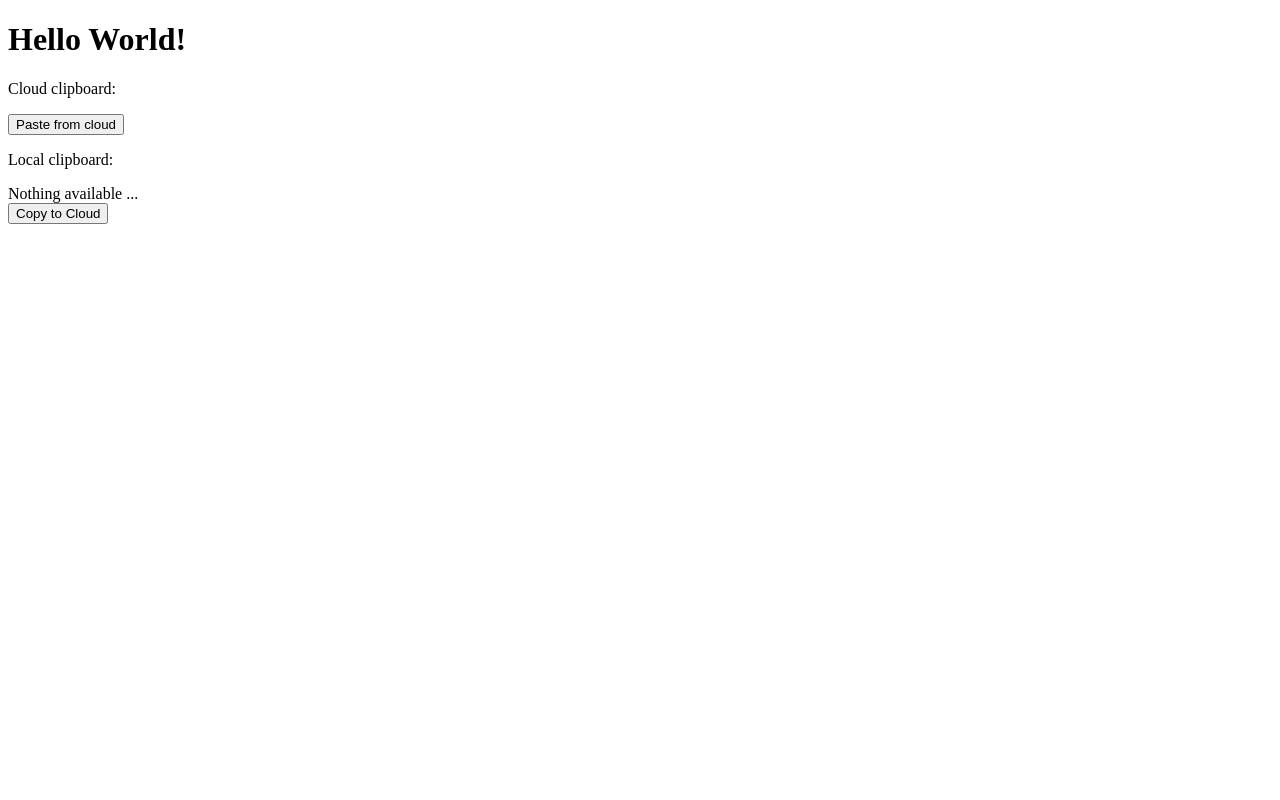
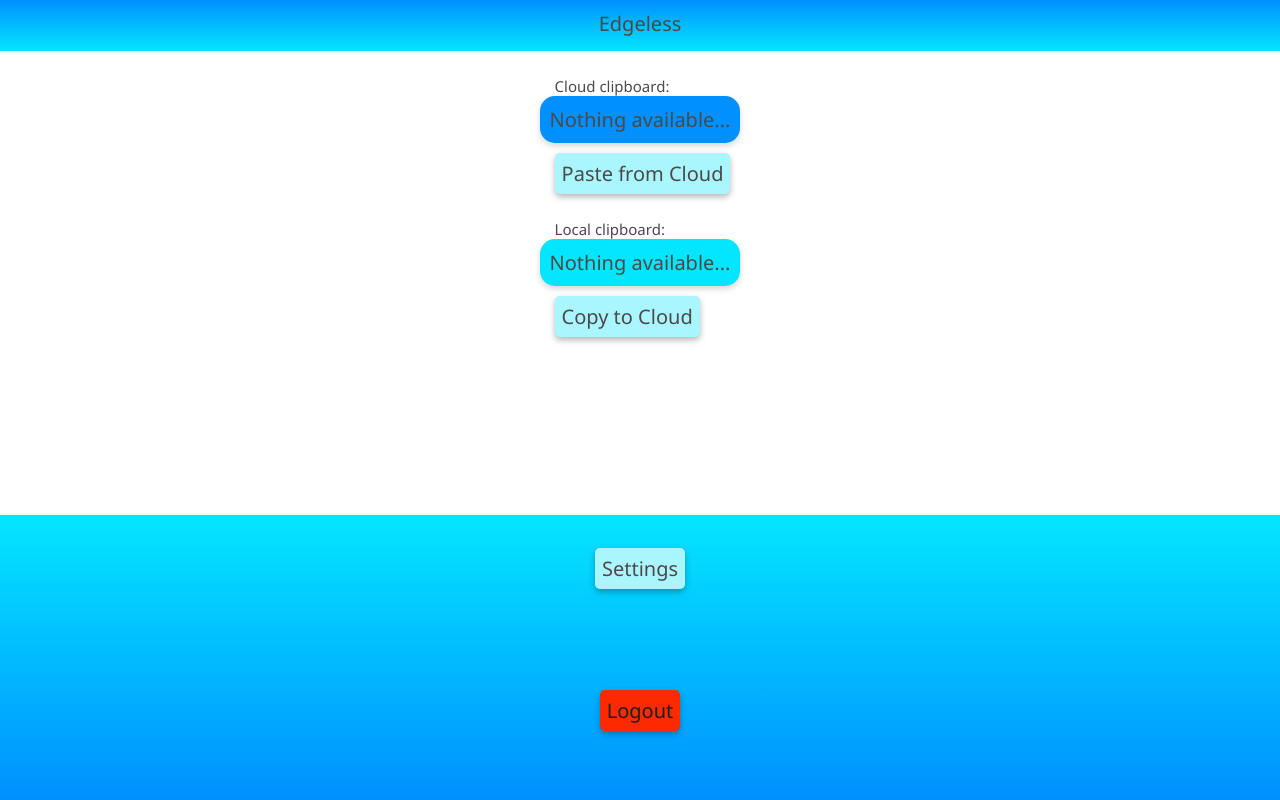
Before and after one commit to speratus/multiclip, a Django app: template clipper/templates/clipper/main.html in a window 1280 px wide. Run offline with Django 3.2, Linux system fonts and the light colour scheme; the template is opened without the code that fills it, so the values that code supplies are empty.

Commit message:
lays out the main template with the new css

```diff
--- a/clipper/templates/clipper/layout.html
+++ b/clipper/templates/clipper/layout.html
@@ -1,6 +1,6 @@
 <!DOCTYPE html>
 {% load static %}
-<html>
+<html lang="en">
     <head>
         <meta charset="utf-8">
         <meta name="viewport" content="width=device-width,initial-scale=1">
@@ -9,7 +9,7 @@
         {% block scripts %}
         {% endblock %}
     </head>
-    <body>
+    <body class="flexcon">
         <header>
             Edgeless
         </header>
--- a/clipper/templates/clipper/main.html
+++ b/clipper/templates/clipper/main.html
@@ -1,22 +1,35 @@
 <!DOCTYPE html>
+{% extends "./layout.html" %}
 {% load static %}
-<html lang="en">
-<head>
-    <meta charset="UTF-8">
-    <title>Copy and Paste</title>
-    <script defer src="{% static 'clipper/clipboard.js' %}"></script>
-</head>
-<body>
-    <main>
-        <h1>Hello World!</h1>
-        <div id="cloud-container">
-            <p>Cloud clipboard: </p><div id="cloud-clipboard"></div>
-            <button id="receive-button" onclick="receiveClipboard()">Paste from cloud</button>
-        </div>
-        <div id="local-container">
-            <p>Local clipboard: </p><div id="local-clipboard">Nothing available ...</div>
-            <button id="send-button" onclick="sendClipboard()">Copy to Cloud</button>
-        </div>
-    </main>
-</body>
-</html>
+
+{% block title %}Copy and Paste{% endblock %}
+
+{% block scripts %}
+<script defer src="{% static 'clipper/clipboard.js' %}"></script>
+{% endblock %}
+
+{% block main %}
+<div class="baloon-container">
+    <p class="label">Cloud clipboard:</p>
+    <div class="baloon" id="cloud-clipboard">Nothing available...</div>
+    <div class="full-width left baloon-spacer">
+        <button id="receive-button" onclick="receiveClipboard()" class="button">Paste from Cloud</button>
+    </div>
+</div>
+<div class="baloon-container">
+    <p class="label">Local clipboard:</p>
+    <div class="baloon light" id="local-clipboard">Nothing available...</div>
+    <div class="full-width left baloon-spacer">
+        <button id="send-button" onclick="sendClipboard()" class="button">Copy to Cloud</button>
+    </div>
+</div>
+{% endblock %}
+
+{% block footernav %}
+<div>
+    <a class="button full-width">Settings</a>
+</div>
+<div>
+    <a class="button danger full-width dark-font">Logout</a>
+</div>
+{% endblock %}
--- a/clipper/views.py
+++ b/clipper/views.py
@@ -10,7 +10,7 @@ from .models import UserClipboard
 
 def main(request):
     if request.user.is_authenticated:
-        return render(request, 'main.html')
+        return render(request, 'clipper/main.html')
     else:
         return redirect(reverse('login'))
 
@@ -30,7 +30,7 @@ def login(request):
                 return response
     else:
         loginform = LoginForm()
-        return render(request, 'login.html', {'form': loginform})
+        return render(request, 'clipper/login.html', {'form': loginform})
 
 
 def signup(request):
@@ -49,4 +49,4 @@ def signup(request):
                 pass
     else:
         signupform = SignupForm()
-        return render(request, 'signup.html', {'form': signupform})
+        return render(request, 'clipper/signup.html', {'form': signupform})
```
